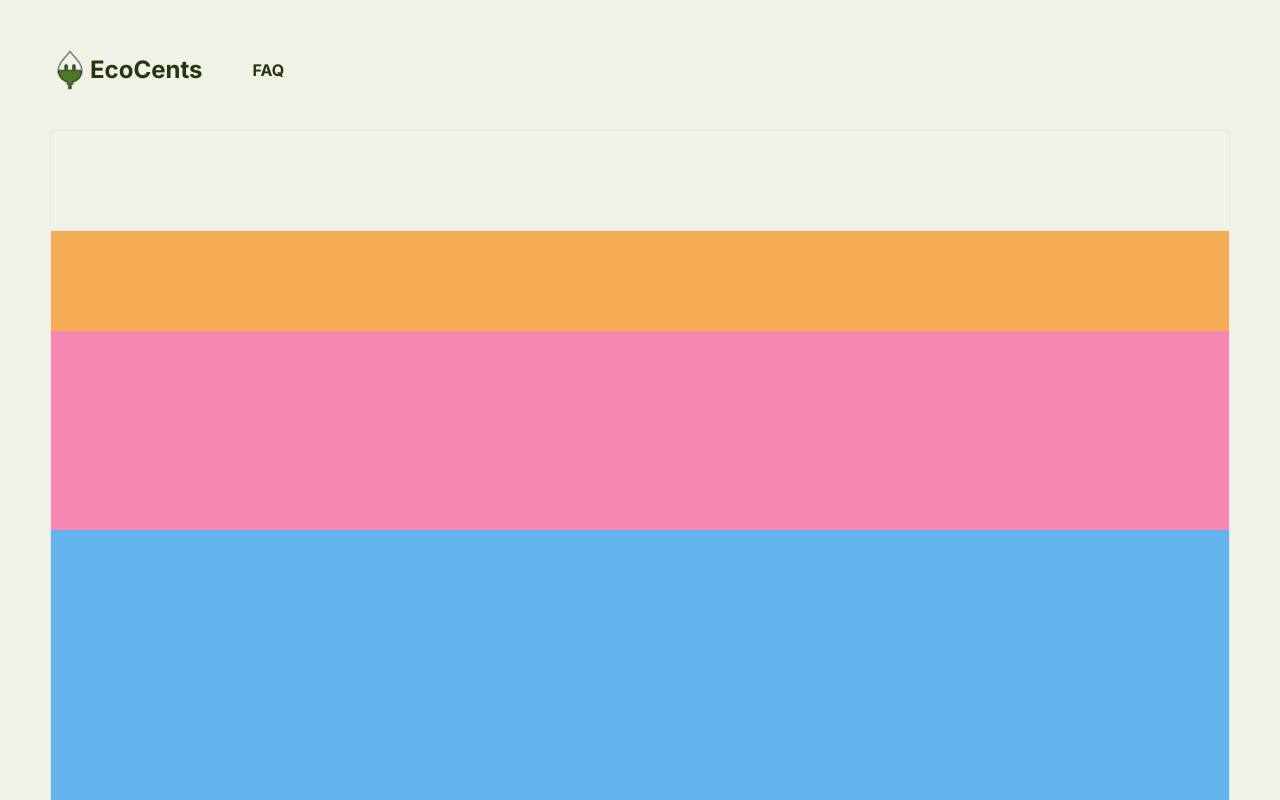
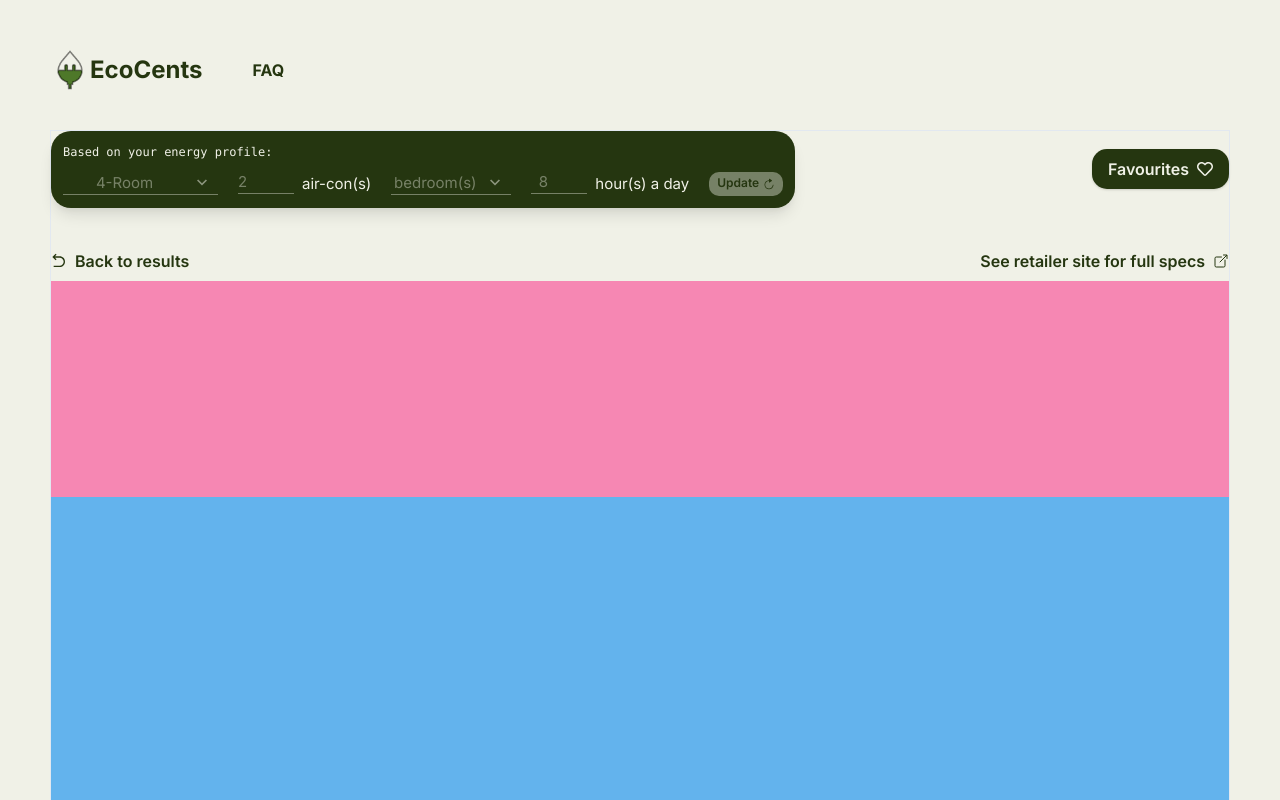
Before and after one commit to bfg-www/web, a Next.js app: page /profile/product-details/1 in a window 1280 px wide. Shown: the top 800 px of the page. Built offline with nearby package versions, Linux system fonts and the light colour scheme.

Commit message:
Add external link for retailer site redirection

```diff
--- a/src/app/profile/product-details/[id]/page.tsx
+++ b/src/app/profile/product-details/[id]/page.tsx
@@ -1,32 +1,26 @@
+'use client'
 
-import { Grid, GridItem } from "@chakra-ui/react";
+import EnergyProfileFormWidget from "@/app/ui/profile/EnergyProfileFormWidget";
+import { Button, Grid, GridItem, HStack, Link } from "@chakra-ui/react";
+import { FaRegHeart, } from "react-icons/fa";
+import { RiArrowGoBackLine } from "react-icons/ri";
+import { IoOpenOutline } from "react-icons/io5";
+import { TbWorldWww } from "react-icons/tb";
 
+
+// TOOD: Wire up site redirection to retailer site, product.airconDetail.url?
 
 export default function Page() {
     return (
         <Grid
       templateAreas={`"personal" "redirections" "non-energy-info" "energy-info"`}
-      gridTemplateRows={'100px 100px 1fr 2fr'}
+      gridTemplateRows={'100px 50px 1fr 2fr'}
       minHeight="100vh"
       minWidth="100vh"
-      columnGap={5}
       borderWidth="1px"
     >
       <GridItem area={'personal'}>
-      </GridItem>
-      <GridItem bg="orange.300"area={'redirections'}>
-      </GridItem>
-      <GridItem bg="pink.300" area={'non-energy-info'}>
-      </GridItem>
-      <GridItem bg="blue.300" area={'energy-info'}>
-      </GridItem>
-    </Grid>
-  )
-
-}
-
-
-{/* <HStack justifyContent="space-between">
+      <HStack justifyContent="space-between">
           <EnergyProfileFormWidget isEditable={false} />
           <Link href="/favourites">
             <Button
@@ -43,4 +37,22 @@ export default function Page() {
               Favourites
             </Button>
           </Link>
-        </HStack> */}
+        </HStack>
+      </GridItem>
+      <GridItem area={'redirections'} pt={5}>
+        <HStack justifyContent="space-between">
+          <Button variant="link" color="#253610" leftIcon={<RiArrowGoBackLine />}>Back to results</Button>
+          <Button variant="link" color="#253610" rightIcon={<IoOpenOutline/>} ><a href="https://www.harveynorman.com.sg/">See retailer site for full specs</a></Button>
+        </HStack>
+      </GridItem>
+      <GridItem bg="pink.300" area={'non-energy-info'}>
+      </GridItem>
+      <GridItem bg="blue.300" area={'energy-info'}>
+      </GridItem>
+    </Grid>
+  )
+
+}
+
+
+{/* */}
```
